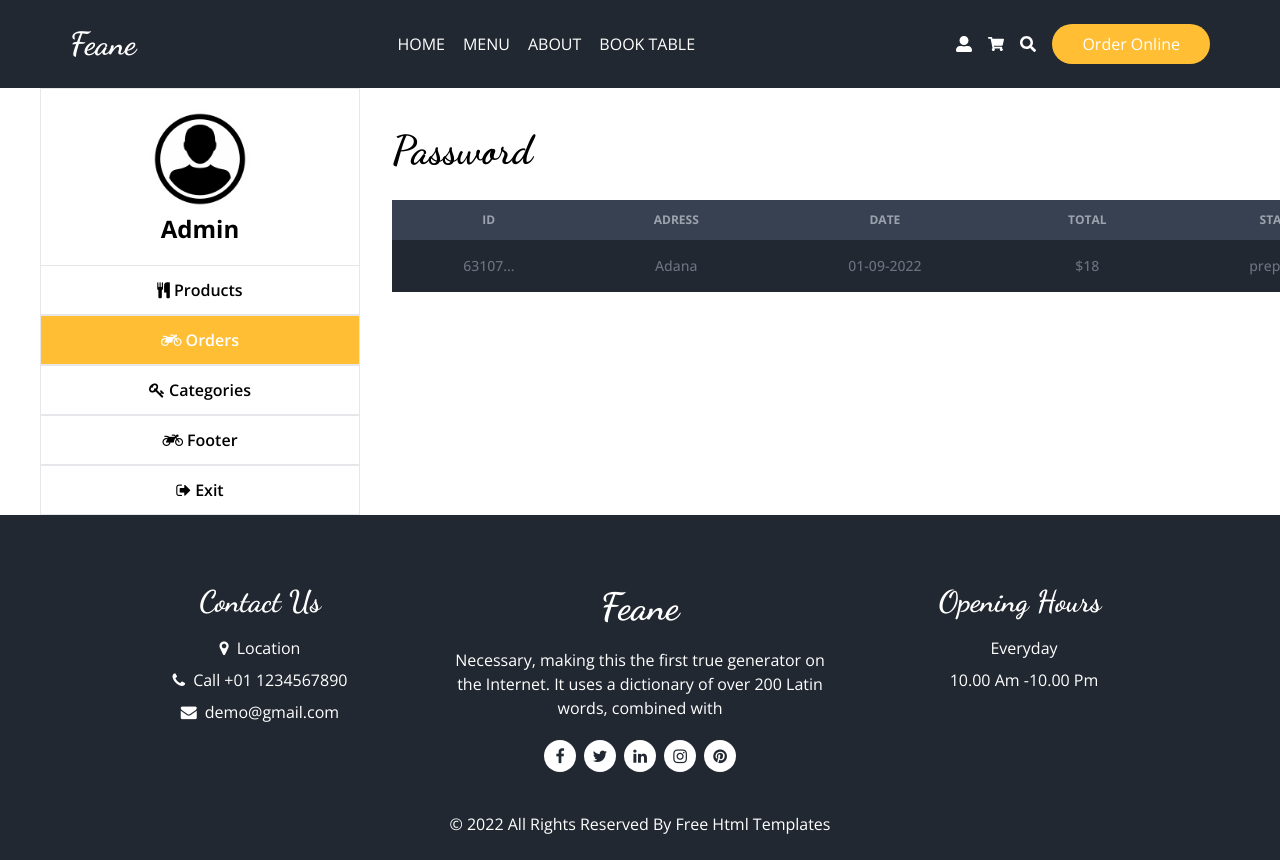
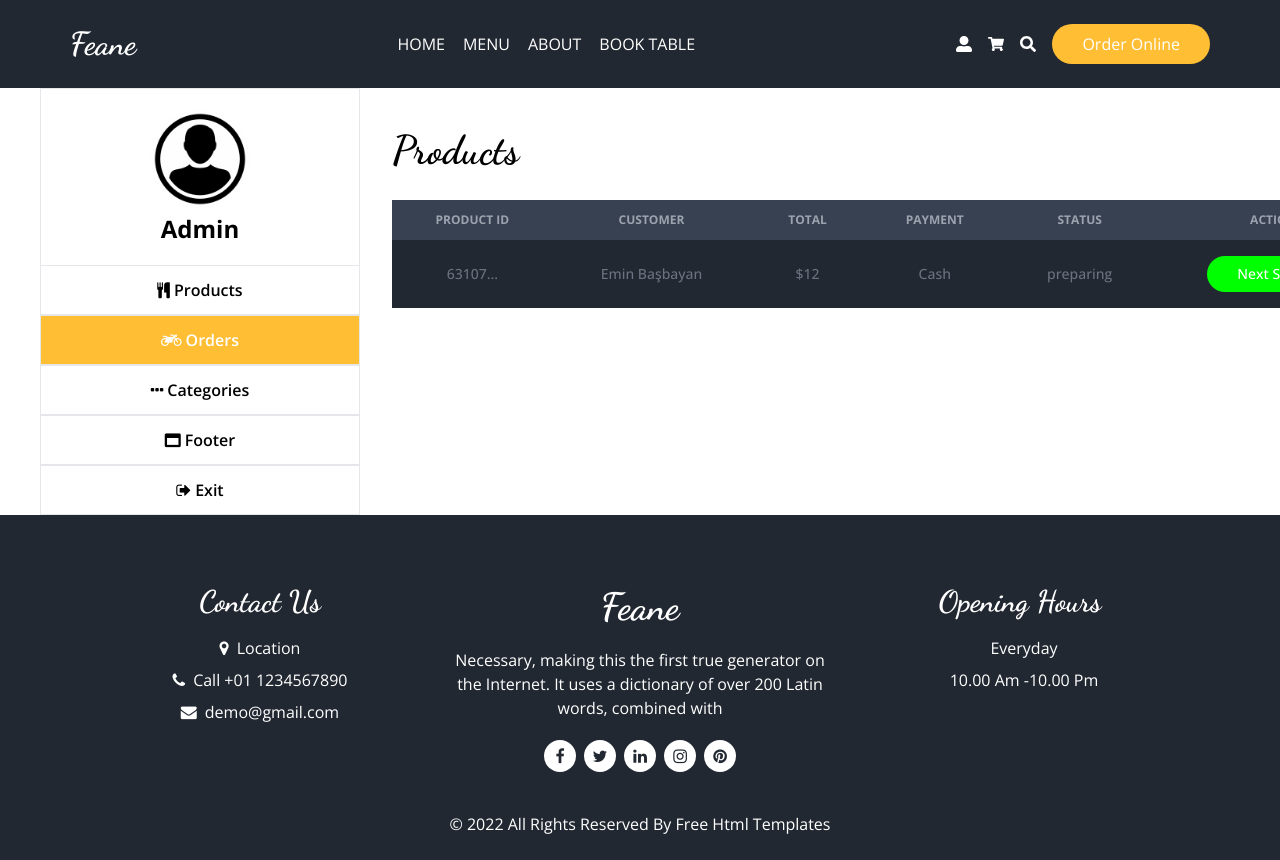
Before and after one commit to eminbasbayan/food-ordering-udemy, a Next.js app: page /admin/profile in a window 1280 px wide. Both pictures are taken after a click on the item "Orders". Shown: the top 860 px of the page. Built offline with nearby package versions, Linux system fonts and the light colour scheme.

Commit message:
admin page order component

```diff
--- /dev/null
+++ b/components/admin/Order.jsx
@@ -0,0 +1,60 @@
+import Title from "../ui/Title";
+
+const Order = () => {
+  return (
+    <div className="lg:p-8 flex-1 lg:mt-0 mt-5">
+      <Title addClass="text-[40px]">Products</Title>
+      <div className="overflow-x-auto w-full mt-5">
+        <table className="w-full text-sm text-center text-gray-500 min-w-[1000px]">
+          <thead className="text-xs text-gray-400 uppercase bg-gray-700">
+            <tr>
+              <th scope="col" className="py-3 px-6">
+                PRODUCT ID
+              </th>
+              <th scope="col" className="py-3 px-6">
+                CUSTOMER
+              </th>
+              <th scope="col" className="py-3 px-6">
+                TOTAL
+              </th>
+              <th scope="col" className="py-3 px-6">
+                PAYMENT
+              </th>
+              <th scope="col" className="py-3 px-6">
+                STATUS
+              </th>
+              <th scope="col" className="py-3 px-6">
+                ACTION
+              </th>
+            </tr>
+          </thead>
+          <tbody>
+            <tr className="transition-all bg-secondary border-gray-700 hover:bg-primary ">
+              <td className="py-4 px-6 font-medium whitespace-nowrap hover:text-white gap-x-1 ">
+                63107...
+              </td>
+              <td className="py-4 px-6 font-medium whitespace-nowrap hover:text-white">
+                Emin Başbayan
+              </td>
+              <td className="py-4 px-6 font-medium whitespace-nowrap hover:text-white">
+                $12
+              </td>
+
+              <td className="py-4 px-6 font-medium whitespace-nowrap hover:text-white">
+                Cash
+              </td>
+              <td className="py-4 px-6 font-medium whitespace-nowrap hover:text-white">
+                preparing
+              </td>
+              <td className="py-4 px-6 font-medium whitespace-nowrap hover:text-white">
+                <button className="btn-primary !bg-success">Next Stage</button>
+              </td>
+            </tr>
+          </tbody>
+        </table>
+      </div>
+    </div>
+  );
+};
+
+export default Order;
--- a/pages/admin/profile.jsx
+++ b/pages/admin/profile.jsx
@@ -1,10 +1,8 @@
 import Image from "next/image";
 
 import { useState } from "react";
+import Order from "../../components/admin/Order";
 import Products from "../../components/admin/Products";
-import Account from "../../components/profile/Account";
-import Order from "../../components/profile/Order";
-import Password from "../../components/profile/Password";
 
 const Profile = () => {
   const [tabs, setTabs] = useState(0);
@@ -34,20 +32,20 @@
           </li>
           <li
             className={`border w-full p-3 cursor-pointer hover:bg-primary hover:text-white transition-all ${
-              tabs === 2 && "bg-primary text-white"
+              tabs === 1 && "bg-primary text-white"
             }`}
-            onClick={() => setTabs(2)}
+            onClick={() => setTabs(1)}
           >
             <i className="fa fa-motorcycle"></i>
             <button className="ml-1">Orders</button>
           </li>
           <li
             className={`border w-full p-3 cursor-pointer hover:bg-primary hover:text-white transition-all ${
-              tabs === 1 && "bg-primary text-white"
+              tabs === 2 && "bg-primary text-white"
             }`}
-            onClick={() => setTabs(1)}
+            onClick={() => setTabs(2)}
           >
-            <i className="fa fa-key"></i>
+            <i className="fa fa-ellipsis-h"></i>
             <button className="ml-1">Categories</button>
           </li>
           <li
@@ -56,12 +54,12 @@
             }`}
             onClick={() => setTabs(3)}
           >
-            <i className="fa fa-motorcycle"></i>
+            <i className="fa fa-window-maximize"></i>
             <button className="ml-1">Footer</button>
           </li>
           <li
             className={`border w-full p-3 cursor-pointer hover:bg-primary hover:text-white transition-all ${
-              tabs === 3 && "bg-primary text-white"
+              tabs === 4 && "bg-primary text-white"
             }`}
             onClick={() => setTabs(4)}
           >
@@ -71,8 +69,7 @@
         </ul>
       </div>
       {tabs === 0 && <Products />}
-      {tabs === 1 && <Password />}
-      {tabs === 2 && <Order />}
+      {tabs === 1 && <Order />}
     </div>
   );
 };
--- a/tailwind.config.js
+++ b/tailwind.config.js
@@ -20,6 +20,7 @@
         primary: "#ffbe33",
         secondary: "#222831",
         danger: "#ff0000",
+        success: "#00ff00",
       },
       fontFamily: {
         dancing: ["Dancing Script", "cursive"],
```
